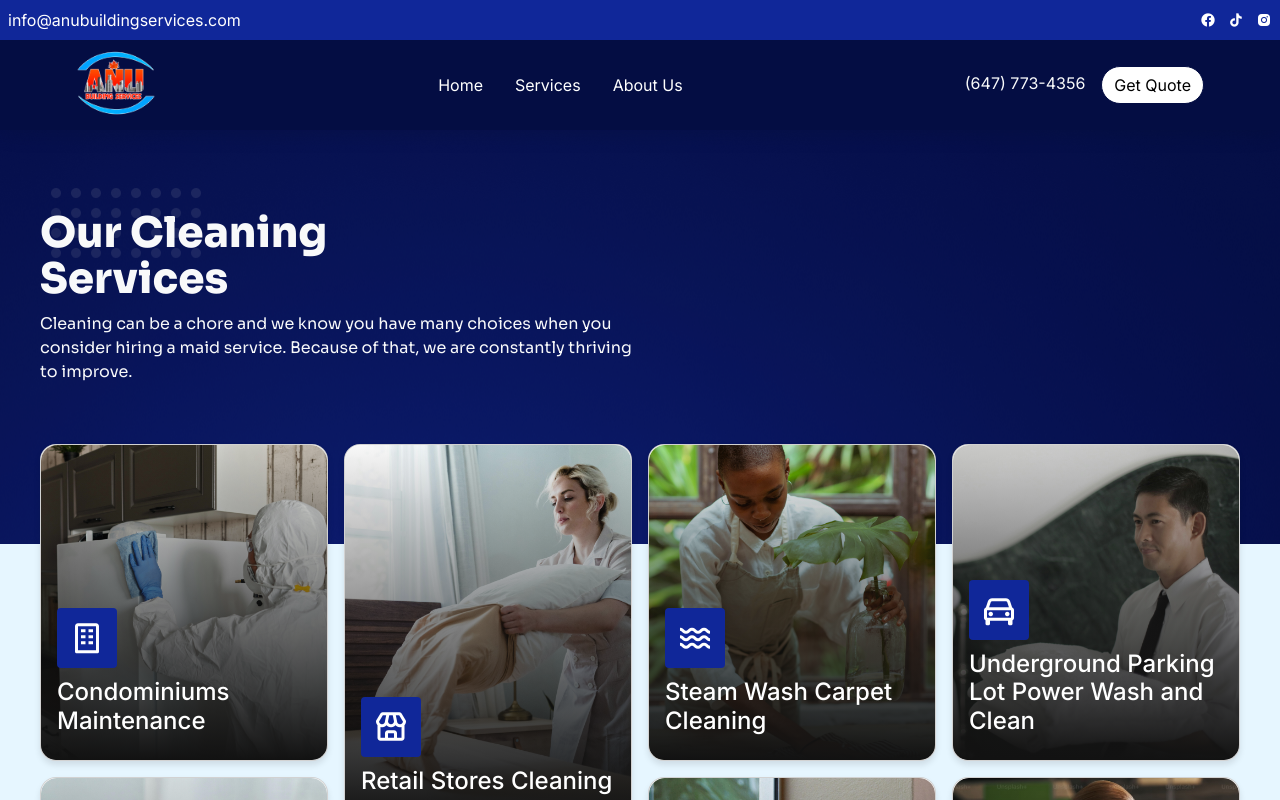
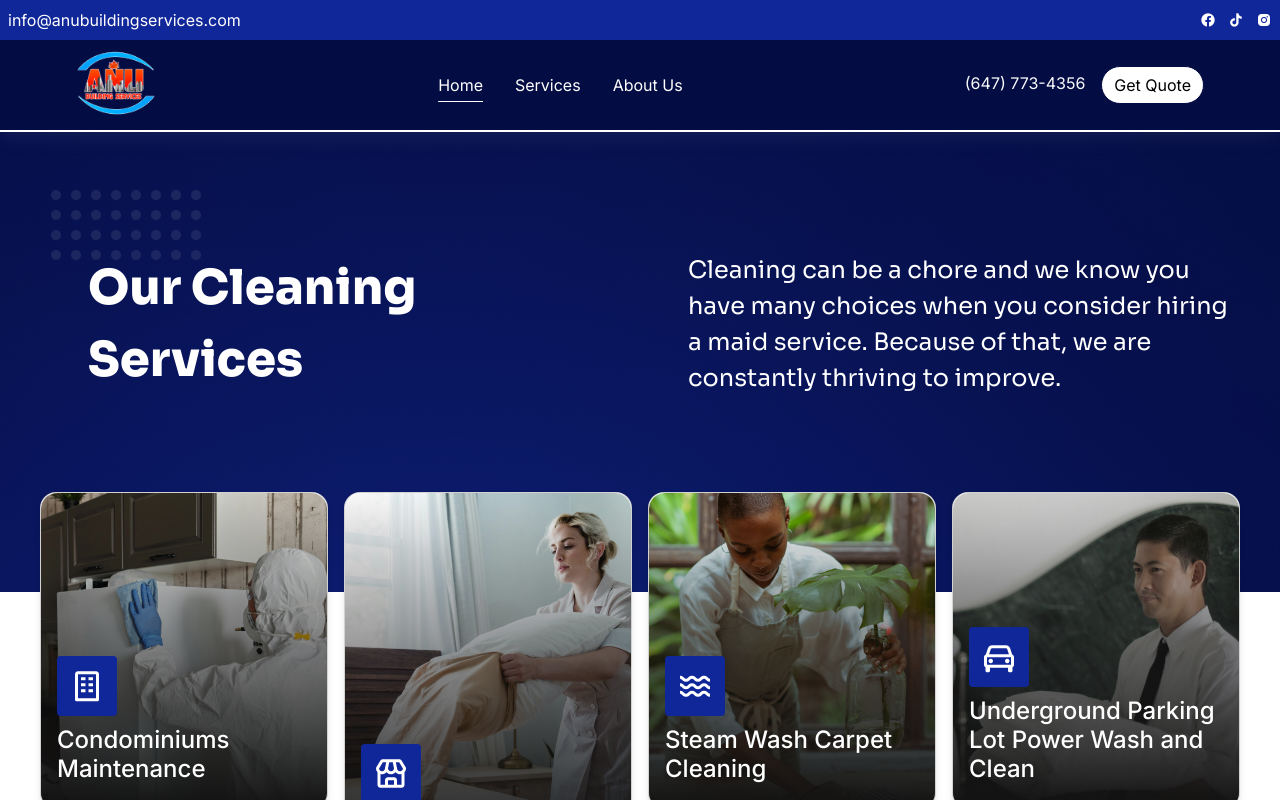
Before and after one commit to tandin2000/anubuildings, a React (Create React App) app: page /services in a window 1280 px wide. Built offline with nearby package versions, Linux system fonts and the light colour scheme.

Commit message:
requested changes

```diff
--- a/src/App.css
+++ b/src/App.css
@@ -77,6 +77,8 @@ body {
 /* Custom CSS to change active nav item text color to red */
 .nav-link.active {
   color: var(--foundation-light)!important;
+  text-decoration: underline;
+  text-underline-offset: 10px;
 }
 
 /* Optional: Add hover effect */
--- a/src/pages/AboutUs/AboutUs.js
+++ b/src/pages/AboutUs/AboutUs.js
@@ -13,10 +13,10 @@ export default function AboutUs() {
             <div className='section-5' style={{ marginBottom: 20 }}>
                 <div className='section-2'>
                     <div className='header new-service' style={{ display: 'flex', flexDirection: 'column', fontFamily: 'Sora' }}>
-                        <div className='title text-light'>
+                        <div className='title text-light text-center'>
                             About Us
                         </div>
-                        <div className='content text-light' style={{ paddingBottom: 120 }}>
+                        <div className='content text-light text-center' style={{ paddingBottom: 120, maxWidth:'unset' }}>
                             At Anu Building Services Inc. our first priority is the satisfaction of our customers. Anu Building Services Inc. provides maintenance and cleaning service in a professional and detailed manner. We provide janitorial service and maintenance for condominiums, apartments, commercial buildings, retail stores, etc. We specialize in carpet steam wash, waxing floors, and underground parking lot power wash. We offer detailed cleaning services as well as full-time employees for maintenance. Since 2012, we have expanded and made many long-term relationships. Our customers’ satisfaction has remained one of our biggest achievements. We continue to build good relationships and continue our long-term relationship with our existing clients.
                         </div>
                     </div>
--- a/src/pages/Component/FAQ.css
+++ b/src/pages/Component/FAQ.css
@@ -1,5 +1,5 @@
 .faq-section {
-    background-color: #E6F6FF;
+    background-color: var(--foundation-red-light);
     padding: 40px;
     /* border-radius: 10px; */
 }
--- a/src/pages/Component/FAQ.js
+++ b/src/pages/Component/FAQ.js
@@ -50,7 +50,7 @@ function FAQSection() {
                         onClick={() => toggle(index)}
                         className="faq-question p-3 text-left"
                         style={{
-                            backgroundColor: '#E6F6FF',
+                            backgroundColor: '#ffffff',
                             border: 'none',
                             width: '100%',
                             fontSize: '18px',
--- a/src/pages/Homepage/Homepage.js
+++ b/src/pages/Homepage/Homepage.js
@@ -141,8 +141,9 @@ function Homepage() {
                         </div>
                     </div>
                 </div>
+            </div>
                 <div className="video-container">
-                    {/* <ReactPlayer
+                    <ReactPlayer
                         className="react-player"
                         light={true}
                         url='https://www.youtube.com/watch?v=yMJCcKyorfs&ab_channel=UliaArt'
@@ -151,13 +152,9 @@ function Homepage() {
                             minHeight:'540px',
                             borderRadius:240
                         }}
-                    /> */}
-                    <img src={slide5} className="image-slide" />
+                    />
+                    {/* <img src={slide5} className="image-slide" /> */}
                 </div>
-
-
-
-            </div>
             <div className='section-1'>
                 <div className='image-section-1'>
                     <img src={frame51} height="200px" />
@@ -167,20 +164,20 @@ function Homepage() {
                 </div>
             </div>
             <div className='section-2'>
-                <div className='header'>
-                    <div className='text-container'>
-                    <div className='title'>
+                <div class="container-2">
+                    <p class="text-large mx-5" style={{ color: "black" }}>
                         Our Cleaning Services
+                    </p>
+                    <div class="text-small" style={{ color: "black" }}>
+                        Cleaning can be a chore and we know you have many choices when you consider hiring a maid service. Because of that, we are constantly thriving to improve.
+
+                        <br />
+                        <div className='button-container'>
+                            <Button color="primary" outline className="light-btn py-3 px-5 mt-3">
+                                SERVICES
+                            </Button>
+                        </div>
                     </div>
-                    <div className='content'>
-                        Cleaning can be a chore and we know you have many choices when you consider hiring a maid service. Because of that, we are constantly thriving to improve.
-                        <br />
-                        <br />
-                    </div>
-                    </div>
-                    <Button color="primary" style={{maxHeight:54}} outline className="primary-btn py-3 px-5">
-                        View <i class='bx bx-right-arrow-alt' ></i>
-                    </Button>
                 </div>
                 <div className='row card-container'>
                     <div className='col-lg-3 col-md-3 col-sm-12 my-2'>
@@ -299,11 +296,12 @@ function Homepage() {
                 </div>
             </div>
             <div className='section-3'>
-                <div className='header'>
-                    <div className='title'>
+                <div class="container-2">
+                    <p class="text-large mx-5" style={{ color: "black" }}>
                         FAQs
-                    </div>
-                    <div className='content'>
+
+                    </p>
+                    <div class="text-small" style={{ color: "black" }}>
                         Cleaning can be a chore and we know you have many choices when you consider hiring a maid service. Because of that.
                     </div>
                 </div>
--- a/src/pages/Homepage/Layout.css
+++ b/src/pages/Homepage/Layout.css
@@ -31,7 +31,7 @@
 
 .hero-container{
     background: url("../../images/background.png");
-    min-height: 110svh;
+    min-height: 80svh;
 }
 
 /* Carousel */
@@ -123,8 +123,8 @@
     background-color: var(--color-primary);
     padding: 4px 36px ;
     border-radius: 16px;
-    margin-top: -120px;
     z-index: 3;
+    margin-top: 50px;
     position: relative;
     margin-left: 40px;
     margin-right: 40px;
@@ -144,7 +144,7 @@
 .section-2 .header{
     display: flex;
     flex-direction: row;
-    padding: 80px 40px 40px 40px;
+    padding: 40px 40px 40px 40px;
     justify-content: space-between;
 }
 
--- a/src/pages/Homepage/temp.css
+++ b/src/pages/Homepage/temp.css
@@ -1,9 +1,19 @@
 .container {
     display: flex;
     flex-direction: row;
-    height: 60vh;
+    /* height: 60vh; */
+    min-height: 460px;
+
     justify-content: center;
     align-items: center;
+  }
+
+  .container-2 {
+    display: flex;
+    flex-direction: row;
+    justify-content: center;
+    margin-top: 80px;
+    margin-bottom: 80px;
   }
 
   .text-large {
@@ -29,6 +39,7 @@
     align-items: center;
     padding: 20px;
     margin-bottom: 80px;
+    margin-top: -216px
   }
 
   .react-player {
@@ -63,6 +74,7 @@
   }
   .new-service{
     background: url("../../images/background.png");
+    min-height: 460px;
   }
 
   .modal-content{
@@ -73,6 +85,11 @@
 
   @media (max-width: 768px) {
     .container {
+      flex-direction: column;
+      height: auto;
+      padding-top: 150px;
+    }
+    .container-2 {
       flex-direction: column;
       height: auto;
       padding-top: 150px;
--- a/src/pages/Layout/Layout.css
+++ b/src/pages/Layout/Layout.css
@@ -24,12 +24,13 @@
     background-color: var(--navbar-color);
     color: var(--foundation-light);
     /* border-radius: 160px; */
+    border-bottom: 2px solid white;
     padding: 0 64px;
     position: sticky;
     top: 0px;
     /* width: calc(100% - 32px); */
     z-index: 1000; /* Keep the navbar on top of the carousel */
-    box-shadow: 0 4px 20px rgba(0, 0, 0, 0.1); /* Soft shadow */
+    box-shadow: 0 4px 20px rgba(180, 180, 180, 0.1); /* Soft shadow */
 }
 
 .nav-center{
--- a/src/pages/Services/Services.js
+++ b/src/pages/Services/Services.js
@@ -42,11 +42,13 @@ const MasonryGrid = () => {
         <>
             <div className='section-2'>
                 <div className='header new-service' style={{ display: 'flex', flexDirection: 'column', fontFamily: 'Sora' }}>
-                    <div className='title text-light'>
-                        Our Cleaning <br /> Services
-                    </div>
-                    <div className='content text-light' style={{ paddingBottom: 120 }}>
-                        Cleaning can be a chore and we know you have many choices when you consider hiring a maid service. Because of that, we are constantly thriving to improve.
+                    <div class="container-2">
+                        <p class="text-large mx-5">
+                            Our Cleaning <br /> Services
+                        </p>
+                        <div class="text-small">
+                            Cleaning can be a chore and we know you have many choices when you consider hiring a maid service. Because of that, we are constantly thriving to improve.
+                        </div>
                     </div>
                 </div>
             </div>
@@ -100,8 +102,8 @@ const MasonryGrid = () => {
                                 itemOne={<ReactCompareSliderImage src={beforeImage} srcSet={beforeImage} alt={activeCard.text} />}
                                 itemTwo={<ReactCompareSliderImage src={afterImage} srcSet={afterImage} alt={activeCard.text} />}
                             />
-                            <h2 className='mt-3' style={{ fontSize: 24, fontWeight: 800, textAlign:'center' }}>{activeCard?.text}</h2>
-                            <p style={{ marginTop: 10, textAlign:'center' }}>{activeCard.description}</p>
+                            <h2 className='mt-3' style={{ fontSize: 24, fontWeight: 800, textAlign: 'center' }}>{activeCard?.text}</h2>
+                            <p style={{ marginTop: 10, textAlign: 'center' }}>{activeCard.description}</p>
                         </>
                     )}
                 </ModalBody>
--- a/src/theme.css
+++ b/src/theme.css
@@ -1,7 +1,7 @@
 :root{
   --color-primary:#102799;
   --navbar-color: #040D43;
-  --foundation-red-light:#E6F6FF;
+  --foundation-red-light:#ffffff;
   --foundation-light: #ffffff;
   --foundation-dark: #121212;
 }
```
Also changed, not shown: src/pages/Component/Footer.js (+8 -13 lines).
